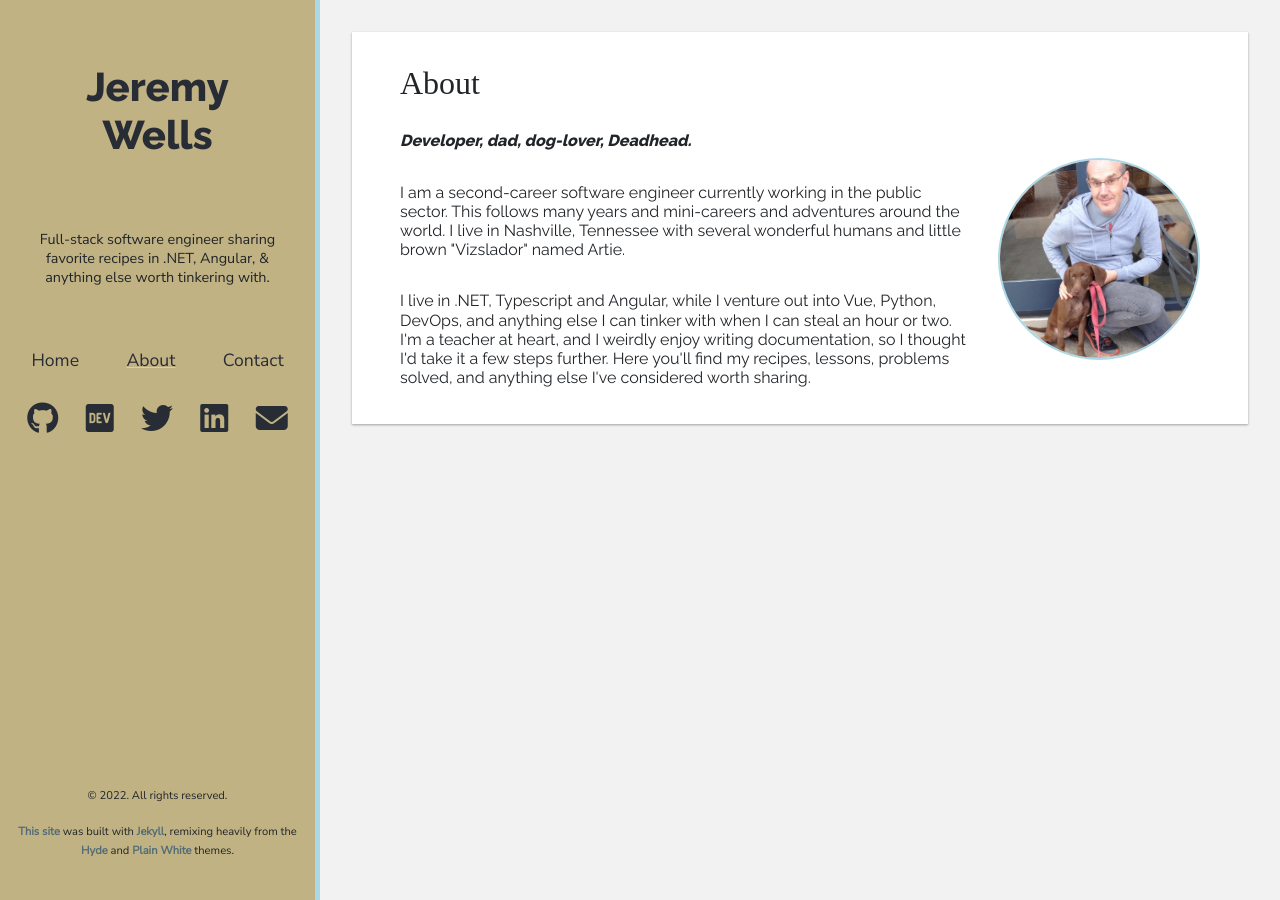
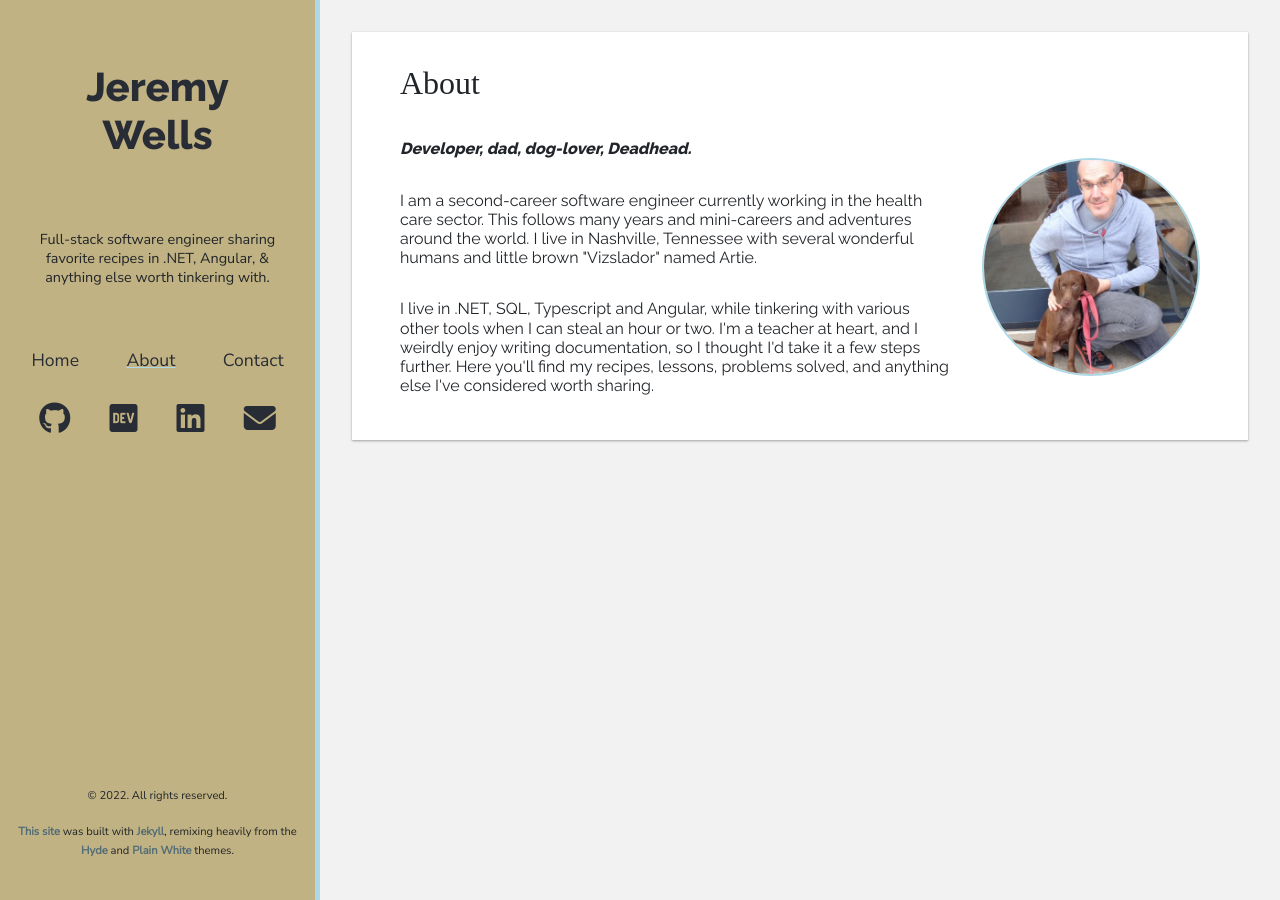
Before and after one commit to jsheridanwells/JeremyWells.Io, a Jekyll site: the page built from about.html, in a window 1280 px wide. Built offline with Jekyll 4.4.1, drawn with Linux system fonts in a browser that asks for light colours; nearby versions of some CDN libraries; some web fonts are replaced.

Commit message:
removed twitter, updated about copy

```diff
--- a/_config.yml
+++ b/_config.yml
@@ -16,7 +16,6 @@ social:
   links:
     - https://github.com/jsheridanwells
     - https://dev.to/jsheridanwells
-    - https://twitter.com/jsheridanwells
     - https://linkedin.com/in/jsheridanwells
 lang: en_US
 
@@ -49,8 +48,6 @@ social-icons:
     url: https://github.com/jsheridanwells
   - name: fab fa-dev
     url : https://dev.to/jsheridanwells
-  - name: fab fa-twitter
-    url: https://twitter.com/jsheridanwells
   - name: fab fa-linkedin
     url: https://linkedin.com/in/jsheridanwells
 
--- a/about.html
+++ b/about.html
@@ -12,14 +12,13 @@ publish: true
             </strong>
         </p>
         <p>
-            I am a second-career software engineer currently working in the public sector.
+            I am a second-career software engineer currently working in the health care sector.
             This follows many years and mini-careers and adventures around the world.
             I live in Nashville, Tennessee with several wonderful humans and
             little brown "Vizslador" named Artie.
         </p>
         <p>
-            I live in .NET, Typescript and Angular, while I venture out into Vue, Python, DevOps,
-            and anything else I can tinker with when I can steal an hour or two.
+            I live in .NET, SQL, Typescript and Angular, while tinkering with various other tools when I can steal an hour or two.
             I'm a teacher at heart, and I weirdly enjoy writing documentation,
             so I thought I'd take it a few steps further. Here you'll find my recipes, lessons, problems solved, and anything else
             I've considered worth sharing.
```
